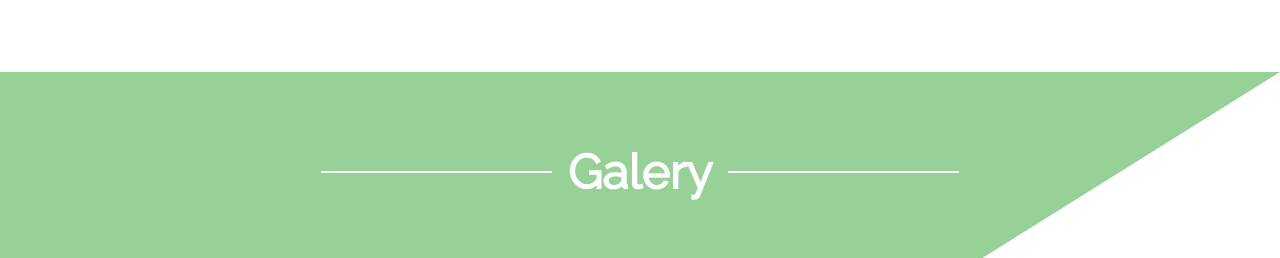
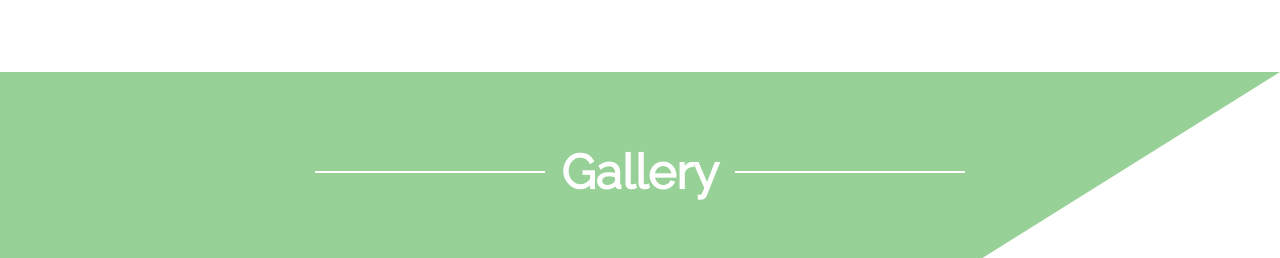
Before and after one commit to NataliaSunday/pinkflowers, a Vue app: page / in a window 1280 px wide. Shown: the part 1560-1818 px from the top of the page. Built offline with nearby package versions, Linux system fonts and the light colour scheme.

Commit message:
fix name

```diff
--- a/src/App.vue
+++ b/src/App.vue
@@ -4,7 +4,7 @@
       <Header id="Header"></Header>
       <About id="About"></About>
       <Services id="Services"></Services>
-      <Galery id="Galery"></Galery>
+      <Gallery id="Gallery"></Gallery>
       <Contact id="Contact"></Contact>
     </v-main>
   </v-app>
@@ -13,7 +13,7 @@
 import Header from '../src/views/header.vue'
 import About from '../src/views/about.vue'
 import Services from '../src/views/services.vue'
-import Galery from '../src/views/Galery.vue'
+import Gallery from './views/Gallery.vue'
 import Contact from '../src/views/Contact.vue'
 export default {
   name: 'App',
@@ -22,7 +22,7 @@ export default {
     Header,
     About,
     Services,
-    Galery,
+    Gallery,
     Contact
   },
   data: () => ({
--- a/src/views/galery.vue
+++ b/src/views/Gallery.vue
@@ -1,5 +1,5 @@
 <template>
-   <section class="galery bg-white">
+   <section class="gallery bg-white">
         <Heading :sectionTitle=title :headingColor=headingColor></Heading>
    </section>
 </template>
@@ -8,7 +8,7 @@ import Heading from '../components/sectionHeadings.vue'
 export default {
   data () {
     return {
-      title: 'Galery',
+      title: 'Gallery',
       headingColor: 'heading--white'
     }
   },
@@ -19,7 +19,7 @@ export default {
 </script>
 <style lang="scss">
 @import '../style/_variables.scss';
-.galery{
+.gallery{
     width: 100vw;
     height: 100vh;
     position: relative;
```
